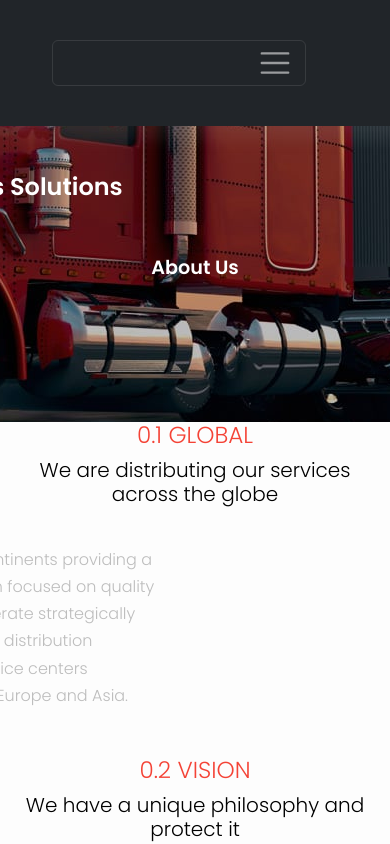
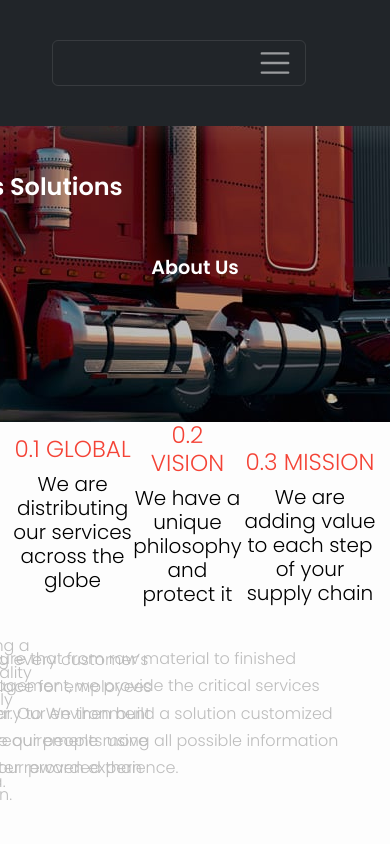
Before and after one commit to Roche001/Logistics-company, a React (Create React App) app: page /About in a window 390 px wide. Shown: the top 844 px of the page. Built offline with nearby package versions, Linux system fonts and the light colour scheme.

Commit message:
update changes

```diff
--- a/src/components/about/About.css
+++ b/src/components/about/About.css
@@ -88,13 +88,7 @@
   #about {
     max-width: 100%;
   }
-  .mission {
-    display: flex;
-    flex-direction: column;
-    justify-content: center;
-    align-items: center;
-    text-align: center;
-  }
+
   .glance-about {
     display: flex;
     flex-direction: column;
```
